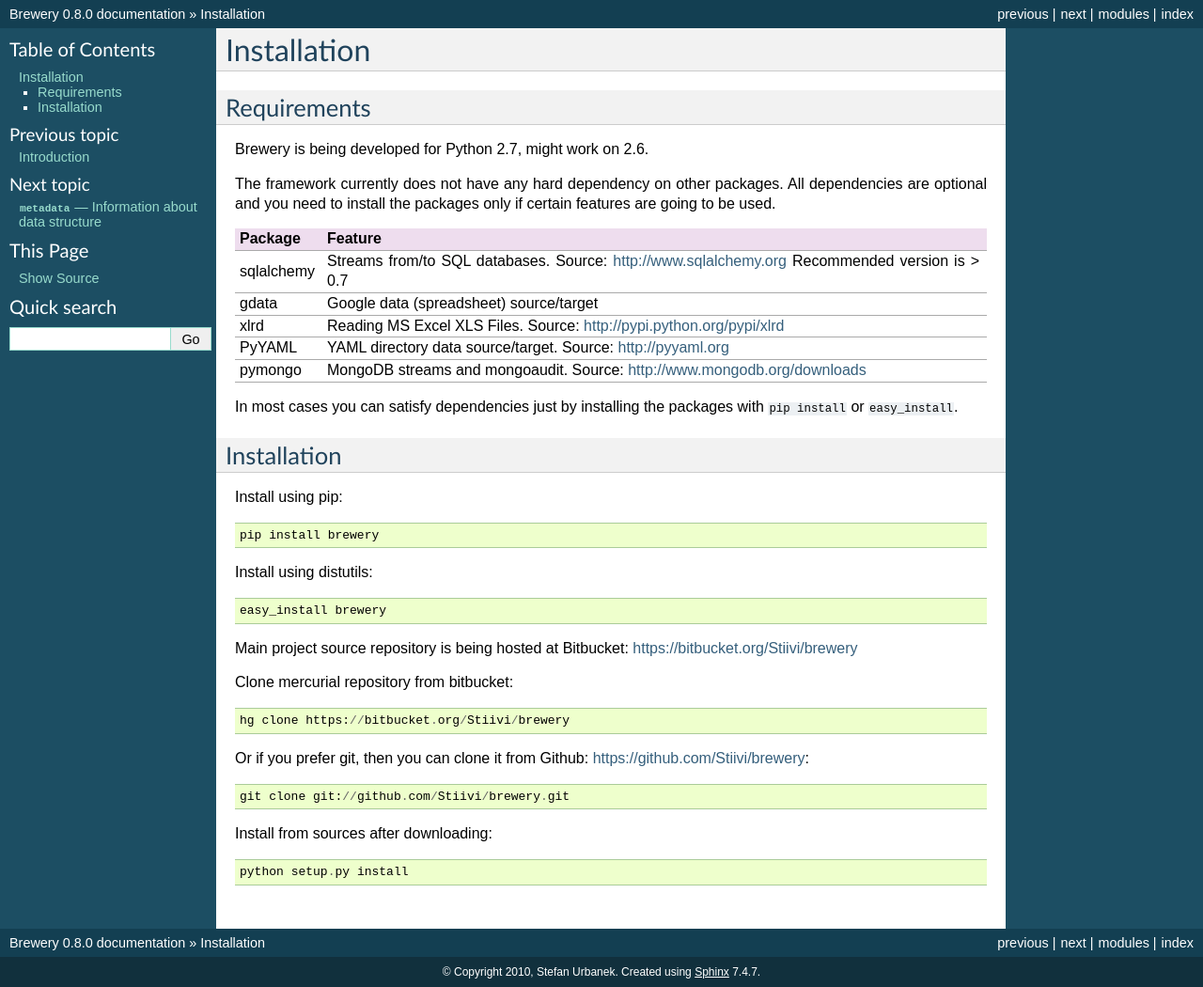
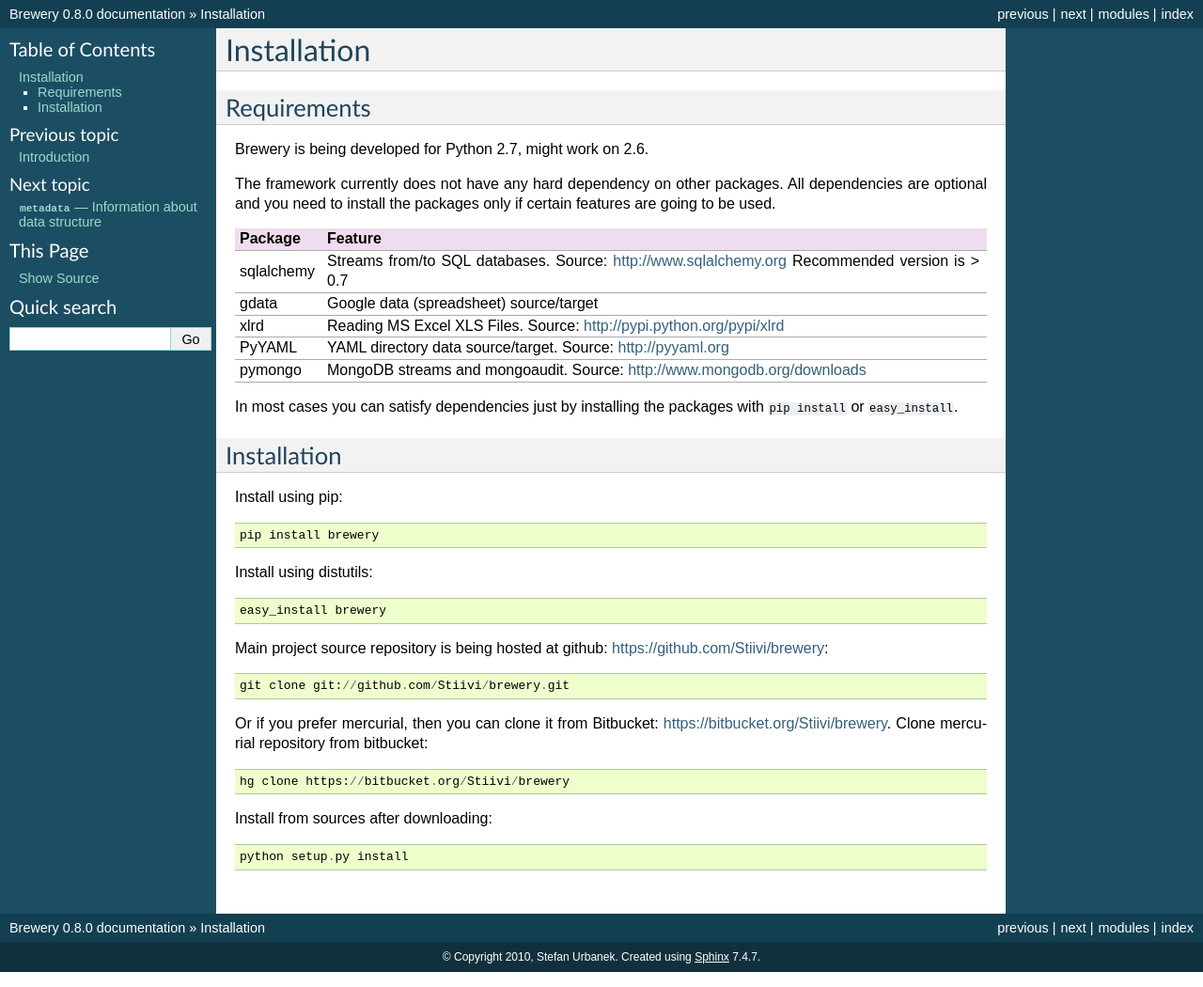
Before and after one commit to Stiivi/brewery, a Sphinx documentation site: the page built from doc/install.rst, in a window 1280 px wide. Shown: the whole page at 94% size. Built offline with Sphinx 7.4.7, drawn with Linux system fonts in a browser that asks for light colours.

Commit message:
change references to main repository from bitbucket/mercurial to github

```diff
--- a/doc/index.rst
+++ b/doc/index.rst
@@ -24,6 +24,9 @@
 If you have questions, problems or suggestions, you can send a message to `Google group`_ or
 `write to me`_ (Stefan Urbanek - author).
 
+Report bugs in `github issues`_ tracking
+
+.. _github issues: https://github.com/Stiivi/brewery/issues
 .. _Google group: http://groups.google.com/group/databrewery
 .. _write to me: stefan.urbanek@gmail.com
 
--- a/doc/install.rst
+++ b/doc/install.rst
@@ -43,16 +43,15 @@
 
     easy_install brewery
 
-Main project source repository is being hosted at Bitbucket: https://bitbucket.org/Stiivi/brewery
+Main project source repository is being hosted at github: https://github.com/Stiivi/brewery::
 
+    git clone git://github.com/Stiivi/brewery.git
+
+Or if you prefer mercurial, then you can clone it from Bitbucket: https://bitbucket.org/Stiivi/brewery.
 Clone mercurial repository from bitbucket::
 
     hg clone https://bitbucket.org/Stiivi/brewery
 
-Or if you prefer git, then you can clone it from Github: https://github.com/Stiivi/brewery::
-
-    git clone git://github.com/Stiivi/brewery.git
-
 Install from sources after downloading::
 
     python setup.py install
```
Also changed, not shown: 1 other file.
